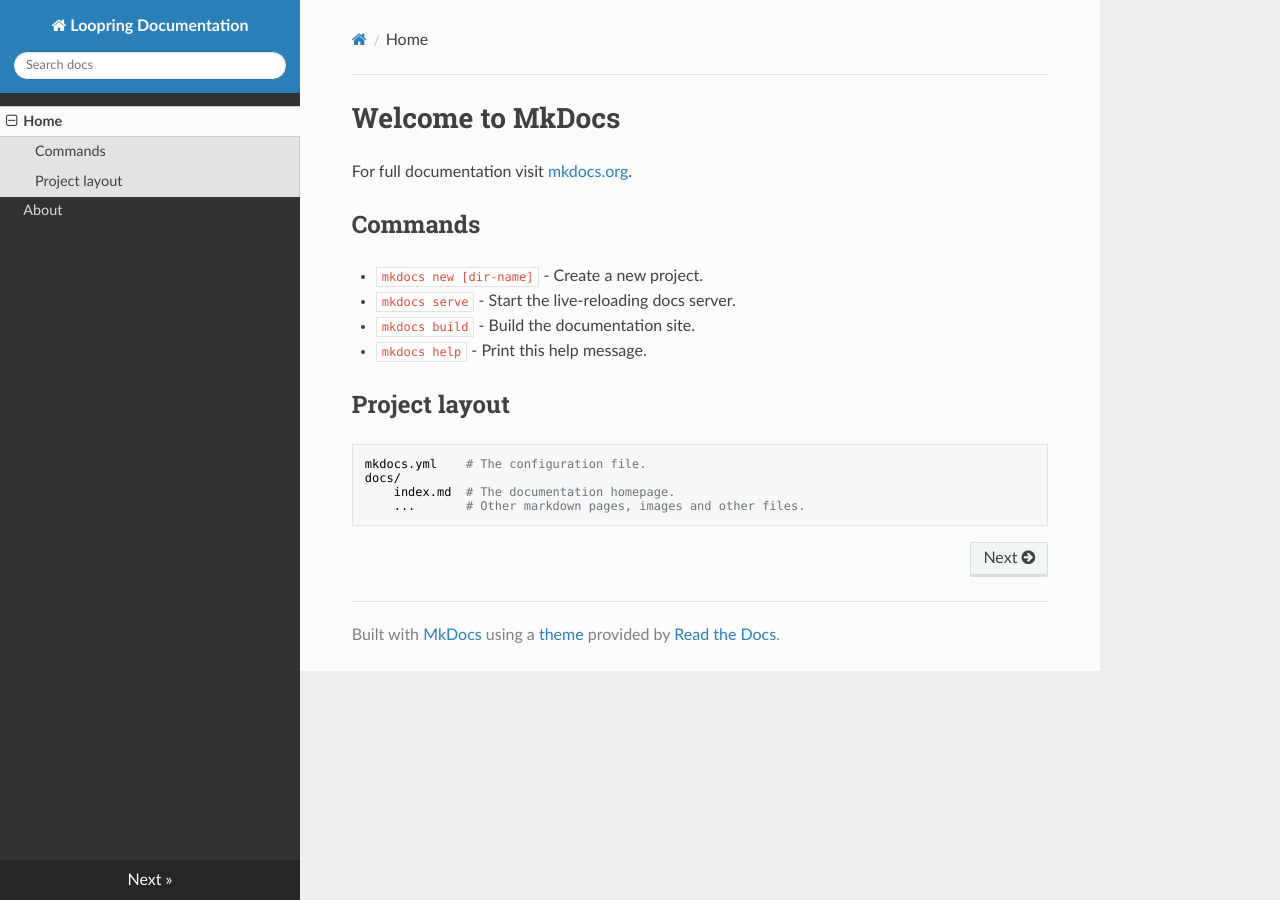
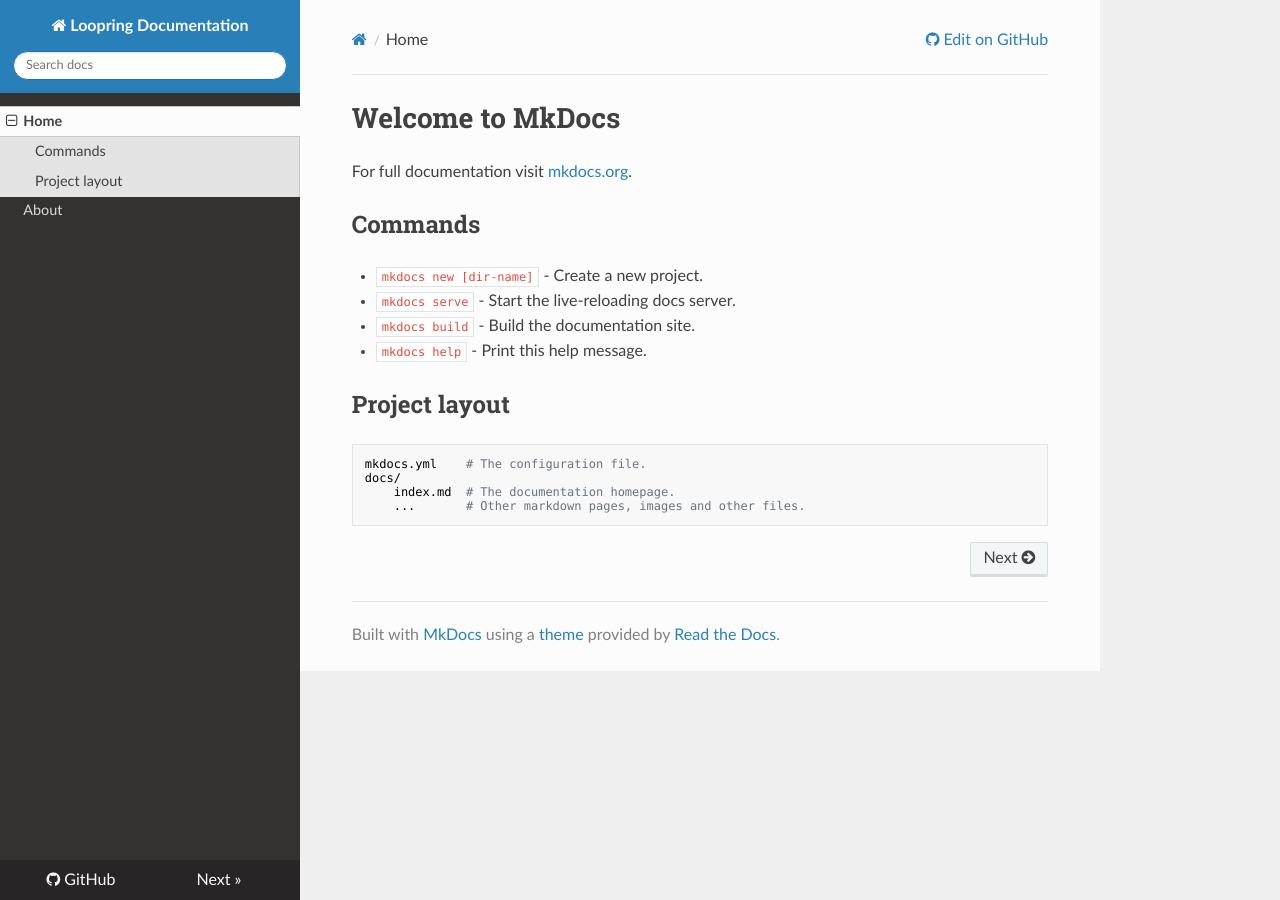
Before and after one commit to mfinestone/documents, an MkDocs documentation site: the page built from docs/index.md, in a window 1280 px wide. Built offline with MkDocs 1.6.1, drawn with Linux system fonts in a browser that asks for light colours; nearby versions of some CDN libraries; old or Windows-style settings are respelled for this version of MkDocs; part of the change alters nothing that is shown.

```diff
--- a/mkdocs.yml
+++ b/mkdocs.yml
@@ -1,5 +1,8 @@
 site_name: Loopring Documentation
 theme: readthedocs
+strict: true
+repo_url: https://github.com/Loopring/documents
+site_description: Loopring - Decentralized Token Exchange Protocol
 pages:
     - Home: index.md
     - About: about.md
```
